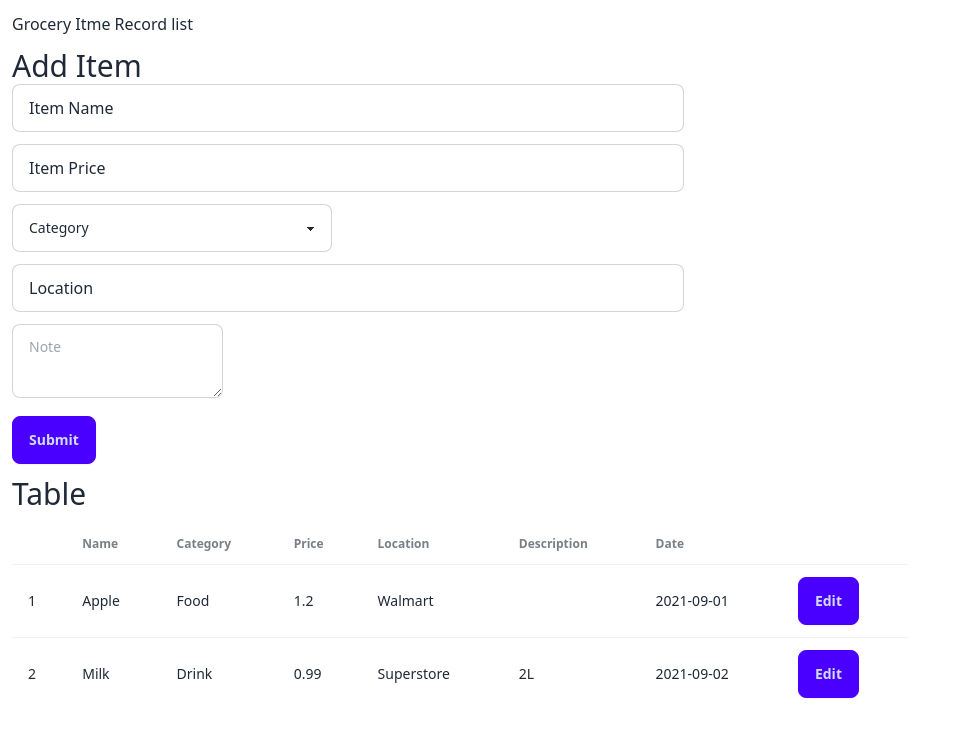
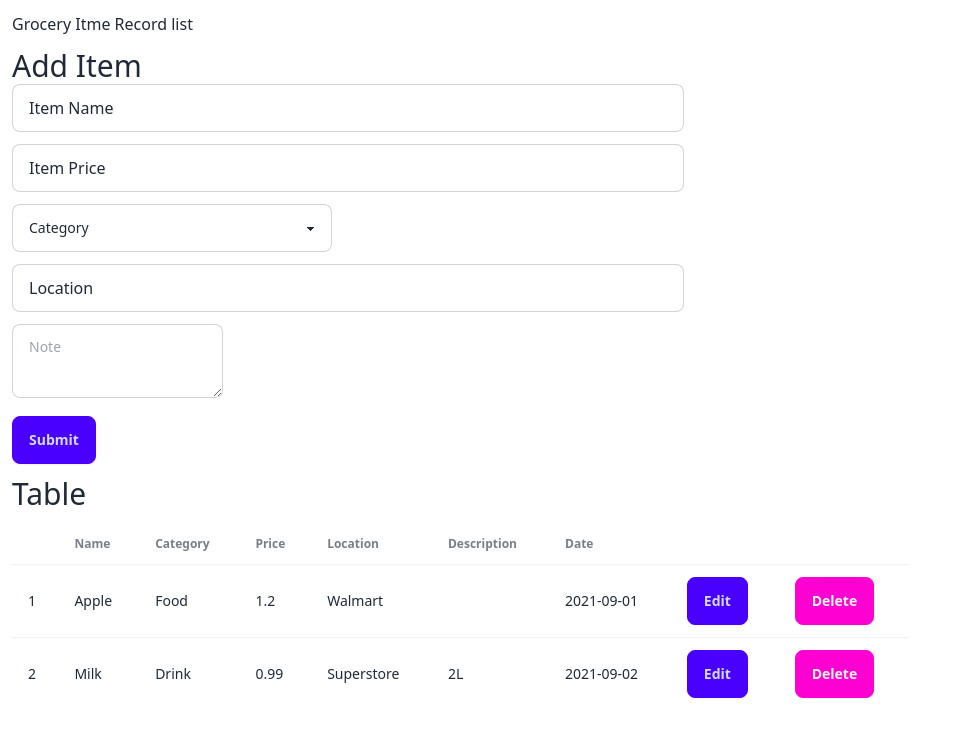
Before and after one commit to Tik1993/GroceryList_Nextjs, a Next.js app: page / in a window 1280 px wide. Shown: the top 736 px of the page, without its empty margins (0-959 px from the left). Built offline with nearby package versions, Linux system fonts and the light colour scheme.

Commit message:
implemenent delete item logic in delete button

```diff
--- a/src/app/components/DisplayTable.tsx
+++ b/src/app/components/DisplayTable.tsx
@@ -4,9 +4,10 @@ import Item from "../types/Item";
 
 interface DisplayTableProps {
   data: Item[];
+  onDelete: (id: number) => void;
 }
 
-export default function DisplayTable({ data }: DisplayTableProps) {
+export default function DisplayTable({ data, onDelete }: DisplayTableProps) {
   return (
     <>
       <h1 className="text-3xl">Table</h1>
@@ -22,6 +23,7 @@ export default function DisplayTable({ data }: DisplayTableProps) {
               <th>Location</th>
               <th>Description</th>
               <th>Date</th>
+              <th></th>
               <th></th>
             </tr>
           </thead>
@@ -44,6 +46,14 @@ export default function DisplayTable({ data }: DisplayTableProps) {
                     Edit
                   </Link>
                 </td>
+                <td>
+                  <button
+                    onClick={() => onDelete(item.id)}
+                    className="btn btn-secondary"
+                  >
+                    Delete
+                  </button>
+                </td>
               </tr>
             ))}
           </tbody>
--- a/src/app/components/GroceryItemList.tsx
+++ b/src/app/components/GroceryItemList.tsx
@@ -13,11 +13,15 @@ export default function GroceryItemList() {
     setData([...data, item]);
   };
 
+  const handleDeleteItem = (id: number) => {
+    setData(data.filter((item) => item.id !== id));
+  };
+
   return (
     <div className="m-3 flex flex-col gap-y-3">
       <h1>Grocery Itme Record list</h1>
       <Form onSubmit={handleAddItem} />
-      <DisplayTable data={data} />
+      <DisplayTable data={data} onDelete={handleDeleteItem} />
     </div>
   );
 }
```
